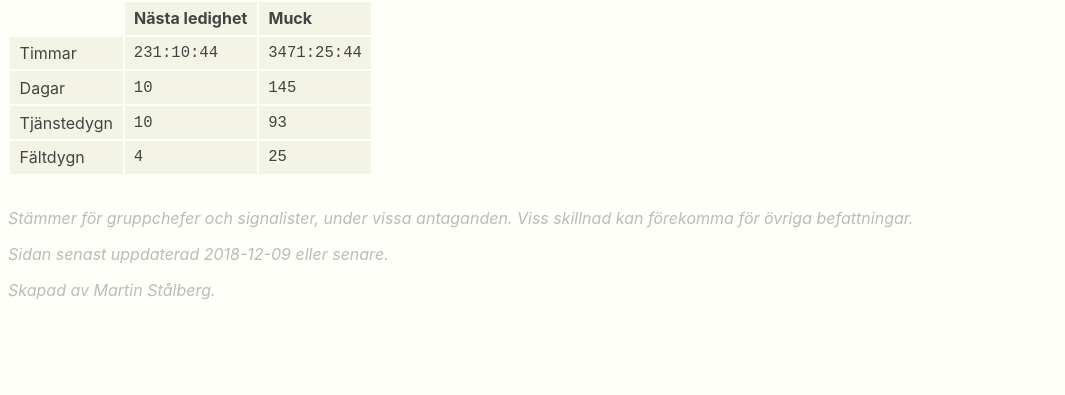
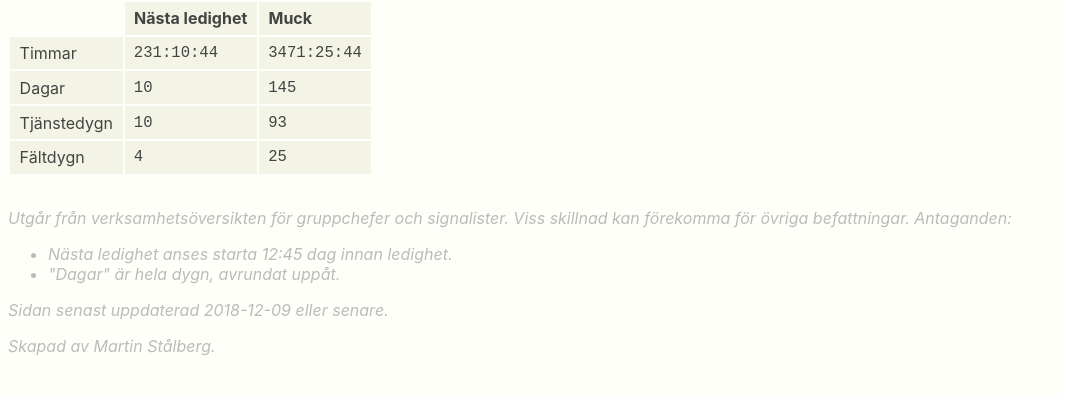
Before and after one commit to mast4461/ajb-muck, a plain HTML site: page index.html in a window 1280 px wide. Shown: the part 69-464 px from the top of the page, without its empty margins (0-1065 px from the left). Drawn offline with Linux system fonts and the light colour scheme.

Commit message:
Added more explanatory text.

```diff
--- a/index.html
+++ b/index.html
@@ -40,7 +40,16 @@
 </table>
 
 <div class="footnote">
-	<p>Stämmer för gruppchefer och signalister, under vissa antaganden. Viss skillnad kan förekomma för övriga befattningar.</p>
+  <p>
+    Utgår från verksamhetsöversikten för gruppchefer och signalister.
+    Viss skillnad kan förekomma för övriga befattningar.
+    Antaganden:
+    <ul>
+      <li>Nästa ledighet anses starta 12:45 dag innan ledighet.</li>
+      <li>"Dagar" är hela dygn, avrundat uppåt.</li>
+    </ul>
+  </p>
+
 	<p>Sidan senast uppdaterad 2018-12-09 eller senare.</p>
 	<p>Skapad av Martin Stålberg.</p>
 </div>
```
